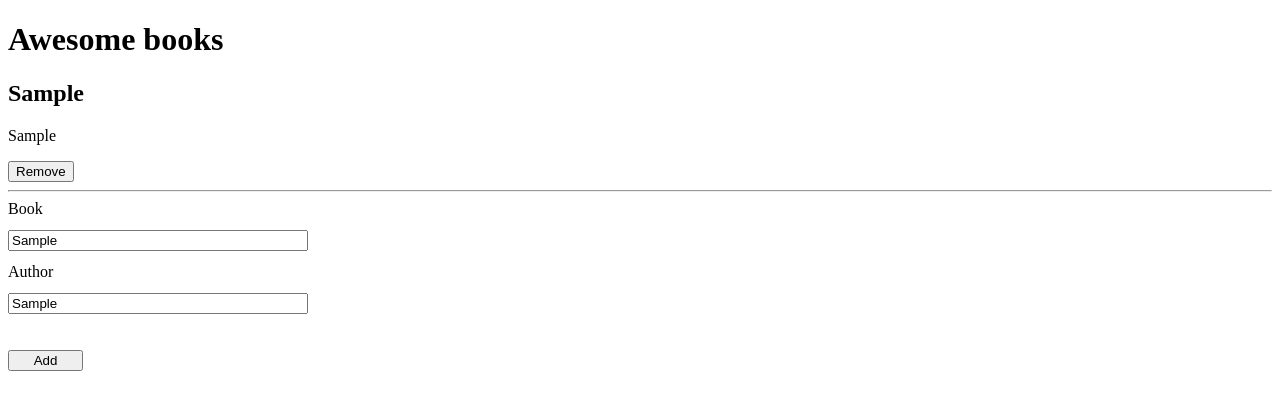
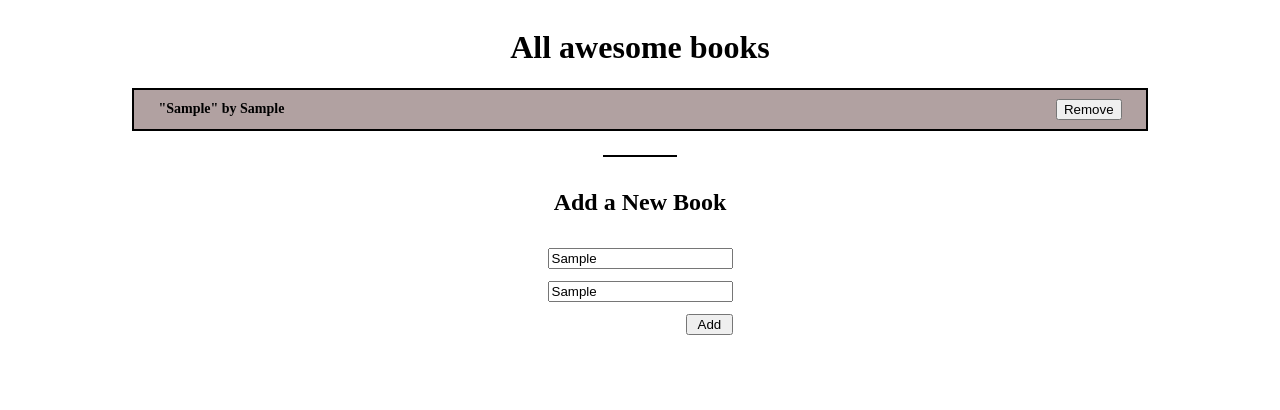
Before and after one commit to andgarzonmal/Aweasome-books-, a website: page index.html in a window 1280 px wide. Both pictures are taken after typing "Sample", "Sample" into the empty fields and a click on the button "Add". Drawn offline with Linux system fonts and the light colour scheme.

Commit message:
Add styles to all sections

```diff
--- a/index.html
+++ b/index.html
@@ -9,7 +9,7 @@
 </head>
 <body>
   <header>
-    <h1>Awesome books</h1>
+    <h1>All awesome books</h1>
   </header>
 
   <section class="book-shelf">
@@ -17,10 +17,10 @@
   </section>
 
   <section class="user-input">
-    <label for="book">Book</label>
-    <input type="text" id="book" required>
-    <label for="author">Author</label>
-    <input type="text" id="author" required>
+    <div class="line"></div>
+    <h2>Add a New Book</h2>
+   <input type="text" id="book" required placeholder="Title">
+   <input type="text" id="author" required placeholder="Author">
     <button class="add-btn" type="submit">
       Add
     </button>
--- a/index.js
+++ b/index.js
@@ -9,12 +9,10 @@ class Bookshelf {
     this.book.push({ name: newtitle, owner: newauthor });
     shelfbook.innerHTML += `
     <div class="${newtitle}">
-      <h2>${newtitle}</h2>
-      <p>${newauthor}</p>
+      <h2>"${newtitle}" by ${newauthor}</h2>
       <button class="remove-btn">
         Remove
       </button>
-      <hr>
     </div>`;
     localStorage.setItem('books', JSON.stringify(this.book));
   }
@@ -42,12 +40,10 @@ if (books.book != null) {
   books.book.forEach((element) => {
     shelfbook.innerHTML += `
     <div class="${element.name}">
-      <h2>${element.name}</h2>
-      <p>${element.owner}</p>
+      <h2>"${element.name}" by ${element.owner}</h2>
       <button class="remove-btn">
         Remove
       </button>
-      <hr>
     </div>`;
   });
 }
--- a/styles.css
+++ b/styles.css
@@ -1,13 +1,51 @@
+body {
+  display: flex;
+  flex-direction: column;
+  align-items: center;
+  justify-content: center;
+}
+
+.book-shelf {
+  border: solid 2px black;
+  flex-direction: column;
+  width: 80%;
+  display: flex;
+}
+
+.book-shelf > * {
+  display: flex;
+  justify-content: space-between;
+  align-items: center;
+  padding-left: 24px;
+  padding-right: 24px;
+}
+
+.book-shelf > *:nth-child(odd) {
+  background-color: rgb(177, 161, 161);
+}
+
+.book-shelf > * h2 {
+  font-size: 14px;
+}
+
+.line {
+  height: 2px;
+  background-color: black;
+  width: 40%;
+}
+
 .user-input {
-  display: flex;
   flex-direction: column;
   max-width: 300px;
   gap: 12px;
+  margin-top: 24px;
+  display: flex;
+  align-items: center;
 }
 
 .add-btn {
-  margin-top: 24px;
   width: 25%;
+  align-self: flex-end;
 }
 
 .msga {
```
